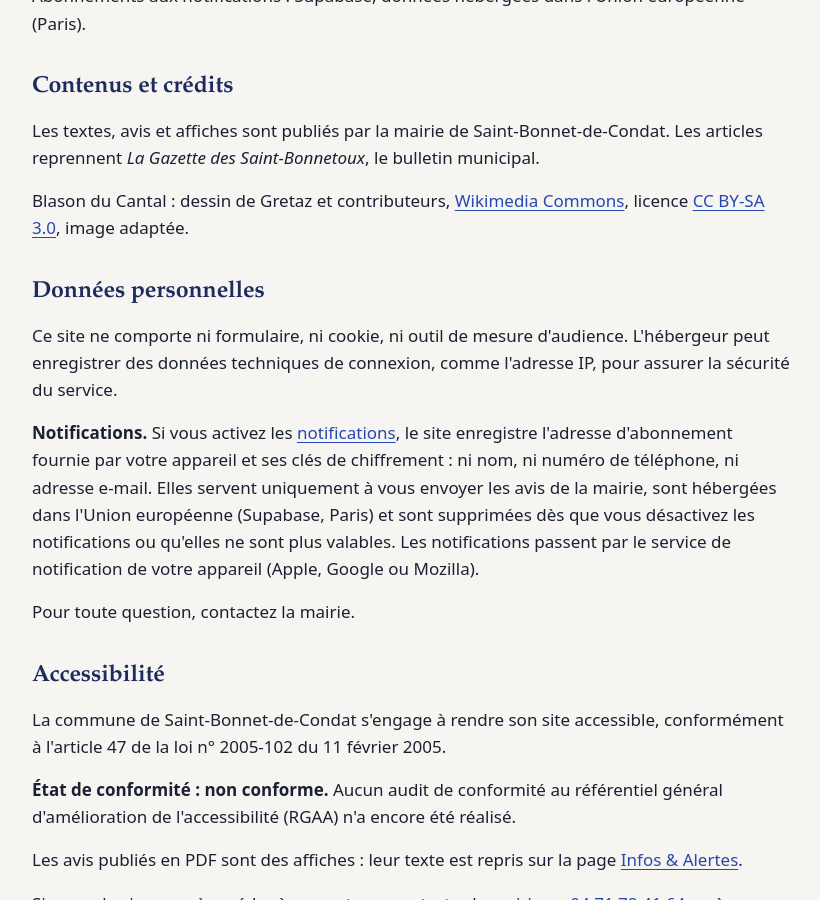
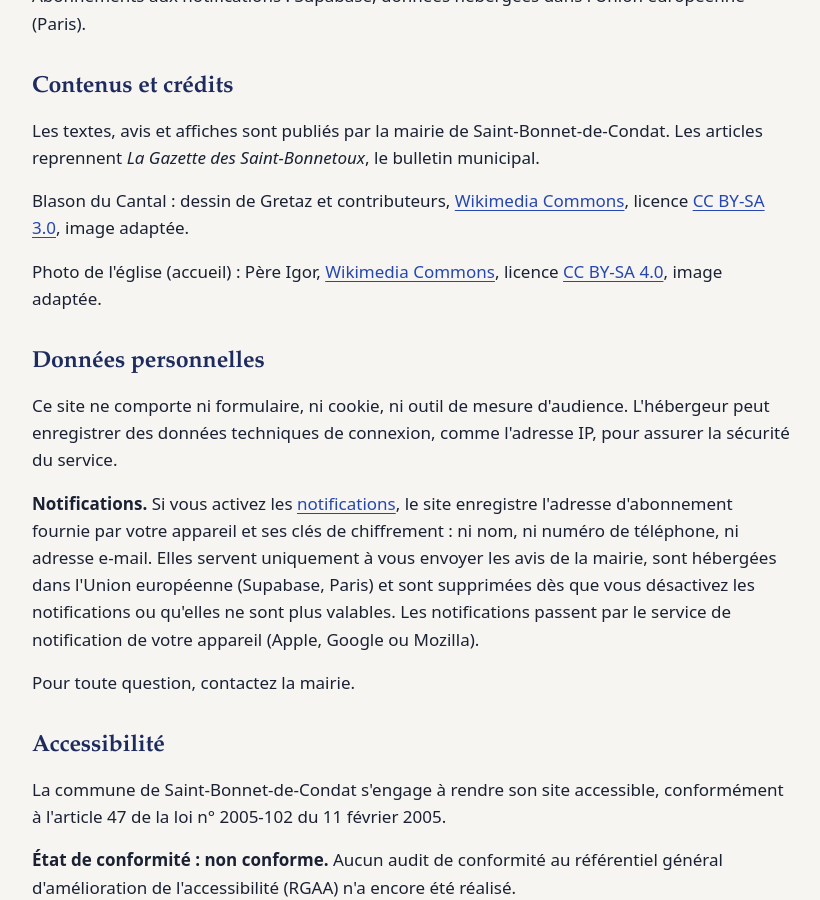
Before and after one commit to victorleblondd/saint-bonnet-de-condat, a Jekyll site: the page built from mentions-legales.html, in a window 1280 px wide and 900 px high, scrolled down 772 px. Shown: the whole window, without its empty margins (42-862 px from the left). Built offline with Jekyll 4.4.1, drawn with Linux system fonts in a browser that asks for light colours.

Commit message:
Accueil : diaporama de trois photos (mairie, église, village sous la neige)
Les trois photos se succèdent dans le bandeau de l'accueil toutes les
6 secondes, avec un bouton pause et le choix de la photo. Pas de
défilement si le visiteur a demandé moins d'animations. Crédit de la
photo de l'église (Père Igor, CC BY-SA 4.0) dans les mentions légales
et le README.

Co-Authored-By: Claude Opus 5.5 <noreply@anthropic.com>
Claude-Session: https://claude.ai/code/session_01DwvnidmDqv555M8xVG4XGk

```diff
--- a/_includes/head.html
+++ b/_includes/head.html
@@ -21,5 +21,5 @@
 <meta property="og:description" content="{{ description | escape }}">
 <meta property="og:url" content="{{ page.url | absolute_url }}">
 <meta property="og:image" content="{{ page.image | default: '/assets/images/mairie.jpg' | absolute_url }}">
-<link rel="stylesheet" href="{{ '/assets/css/site.css' | relative_url }}?v=7">
+<link rel="stylesheet" href="{{ '/assets/css/site.css' | relative_url }}?v=8">
 <script>document.documentElement.className += ' js';</script>
--- a/_includes/icone.html
+++ b/_includes/icone.html
@@ -37,4 +37,6 @@
 {% when "journal" %}<path d="M4.5 5.5h12v13a2 2 0 0 0 2 2h-12a2 2 0 0 1-2-2z"/><path d="M16.5 9h3v9.5a2 2 0 0 1-2 2M8 9h5M8 12.5h5M8 16h3.5"/>
 {% when "fleur" %}<circle cx="12" cy="9" r="2.4"/><path d="M12 6.6c0-2.2 1-3.6 2.4-3.6s2.2 1.6 1.2 3.4M14.3 8.2c1.9-1.1 3.6-.9 4.1.4s-.7 2.6-2.8 2.6M13.7 11.2c1.3 1.8 1.2 3.5 0 4.1s-2.4-.3-2.3-2.3M10 11.1c-1.5 1.6-3.2 1.8-3.8.7s.6-2.6 2.7-2.9M9.7 7.8C7.6 7 6.6 5.6 7.3 4.4s2.5-.8 3.5 1.1M12 13.5V21M12 18c-2.5-1.6-4.5-1.6-6 0M12 17c2.2-1.4 4-1.3 5.5.2"/>
 {% when "outil" %}<path d="M14.6 6.1a4 4 0 0 0-5.2 5.2L4 16.7 7.3 20l5.4-5.4a4 4 0 0 0 5.2-5.2l-2.6 2.6-2.4-.7-.7-2.4z"/>
+{% when "pause" %}<path d="M9 6v12M15 6v12"/>
+{% when "lecture" %}<path d="M8.5 5.8v12.4L18.5 12z"/>
 {% endcase %}</svg>
--- a/_layouts/default.html
+++ b/_layouts/default.html
@@ -9,6 +9,6 @@
 {{ content }}
 </main>
 {% include footer.html %}
-<script src="{{ '/assets/js/site.js' | relative_url }}?v=3" defer></script>
+<script src="{{ '/assets/js/site.js' | relative_url }}?v=4" defer></script>
 </body>
 </html>
--- a/mentions-legales.html
+++ b/mentions-legales.html
@@ -21,6 +21,7 @@ description: "Mentions légales, données personnelles et accessibilité du site
     <h2 id="titre-credits">Contenus et crédits</h2>
     <p>Les textes, avis et affiches sont publiés par la mairie de Saint-Bonnet-de-Condat. Les articles reprennent <em>La Gazette des Saint-Bonnetoux</em>, le bulletin municipal.</p>
     <p>Blason du Cantal : dessin de Gretaz et contributeurs, <a href="https://commons.wikimedia.org/wiki/File:Blason_d%C3%A9partement_fr_Cantal.svg">Wikimedia Commons</a>, licence <a href="https://creativecommons.org/licenses/by-sa/3.0/deed.fr">CC BY-SA 3.0</a>, image adaptée.</p>
+    <p>Photo de l'église (accueil) : Père Igor, <a href="https://commons.wikimedia.org/wiki/File:Saint-Bonnet-de-Condat_%C3%A9glise.jpg">Wikimedia Commons</a>, licence <a href="https://creativecommons.org/licenses/by-sa/4.0/deed.fr">CC BY-SA 4.0</a>, image adaptée.</p>
   </section>
 
   <section class="bloc" id="donnees" aria-labelledby="titre-donnees">
```
Also changed, not shown: README.md.
